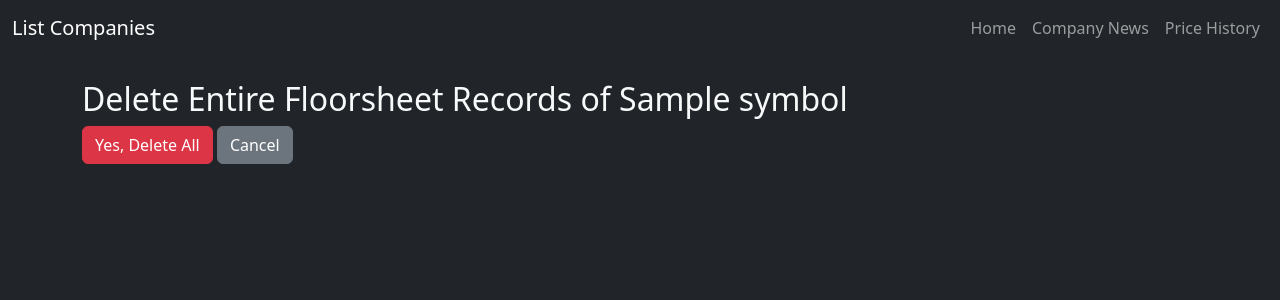
After one commit to Dipesh-Ghimire/nepse-stock-scrapers, a Django app: template stockmarket/stocks/templates/stocks/delete_floorsheet.html in a window 1280 px wide. The commit adds this page. Shown: the top 300 px of the page. Run offline with Django 5.2, Linux system fonts and the light colour scheme; the template is opened without the code that fills it: most values are stand-ins (such as "Sample title", 1, 10 or a date in 2020).

Commit message:
template for emptying floorsheet

```diff
--- /dev/null
+++ b/stockmarket/stocks/templates/stocks/delete_floorsheet.html
@@ -0,0 +1,11 @@
+{% extends "base_generic.html" %}
+
+{% block content %}
+<h2>Delete Entire Floorsheet Records of {{company.symbol}}</h2>
+
+<form method="post" onsubmit="return confirm('Are you sure you want to delete entire floorsheet records? This action cannot be undone.')">
+    {% csrf_token %}
+    <button type="submit" class="btn btn-danger">Yes, Delete All</button>
+    <a href="{% url 'floorsheet_list' company.id %}" class="btn btn-secondary">Cancel</a>
+</form>
+{% endblock %}
--- a/stockmarket/stocks/templates/stocks/floorsheet_list.html
+++ b/stockmarket/stocks/templates/stocks/floorsheet_list.html
@@ -3,7 +3,10 @@
 {% block content %}
 <div class="container mt-4">
     <h1>{{ company.name }} - Floorsheet</h1>
-
+    {% comment %} Button to Empty Floorsheet {% endcomment %}
+    <div class="mb-3">
+        <a href="{% url 'empty_floorsheet' company.id %}" class="btn btn-danger">Empty Floorsheet</a>
+    </div>
     {% if floorsheet %}
     <table class="table table-bordered">
         <thead>
```
